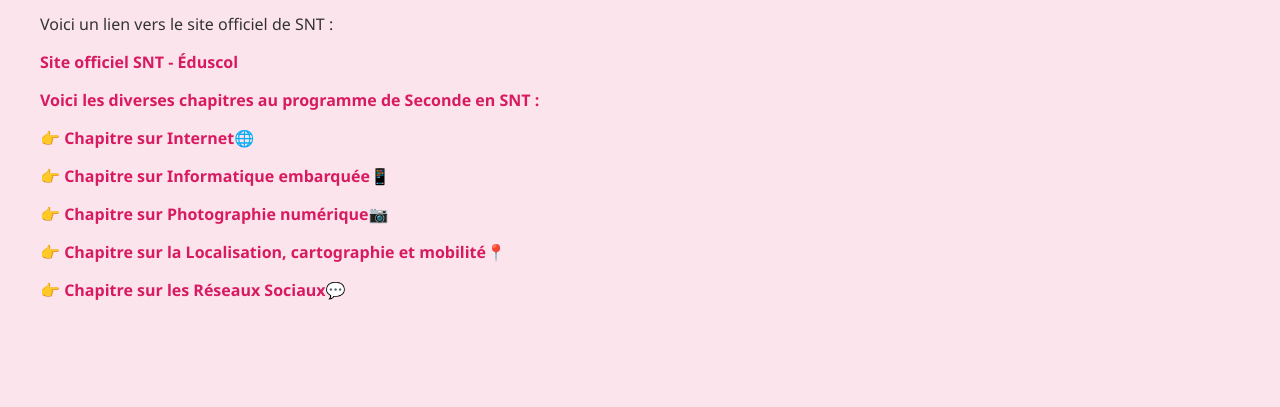
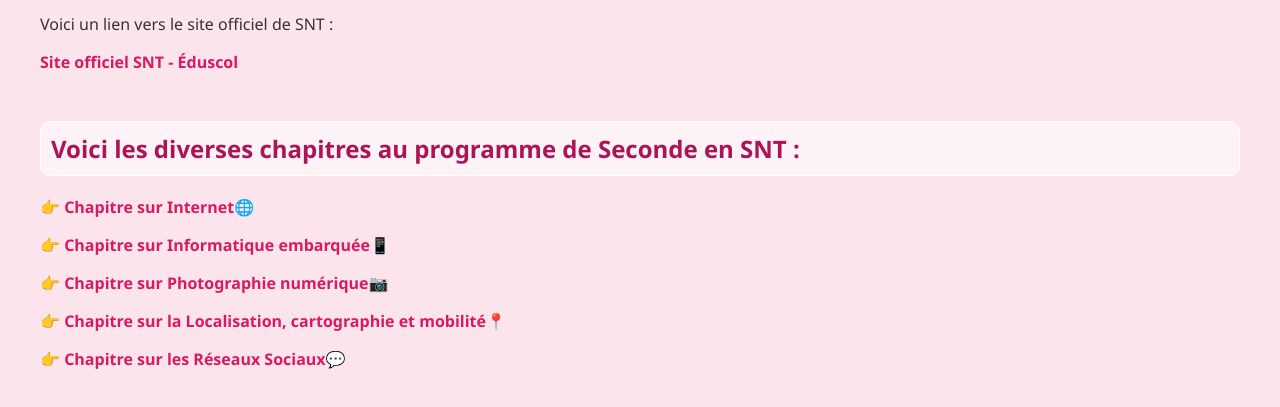
Before and after one commit to BsnGloria/SNTt, a plain HTML site: page index.html in a window 1280 px wide. Shown: the part 477-884 px from the top of the page. Before the commit the page ends 834 px from the top, so only its background shows below. Drawn offline with Linux system fonts and the light colour scheme.

Commit message:
Update index.html

```diff
--- a/index.html
+++ b/index.html
@@ -23,7 +23,7 @@
 
 </head>
 <body>
-<p>Voici les diverses chapitres au programme de Seconde en SNT :</p>
+<h2>Voici les diverses chapitres au programme de Seconde en SNT :</h2>
   <p>
   👉 <a href="internet.html">Chapitre sur Internet🌐</a>
   </p>
```
